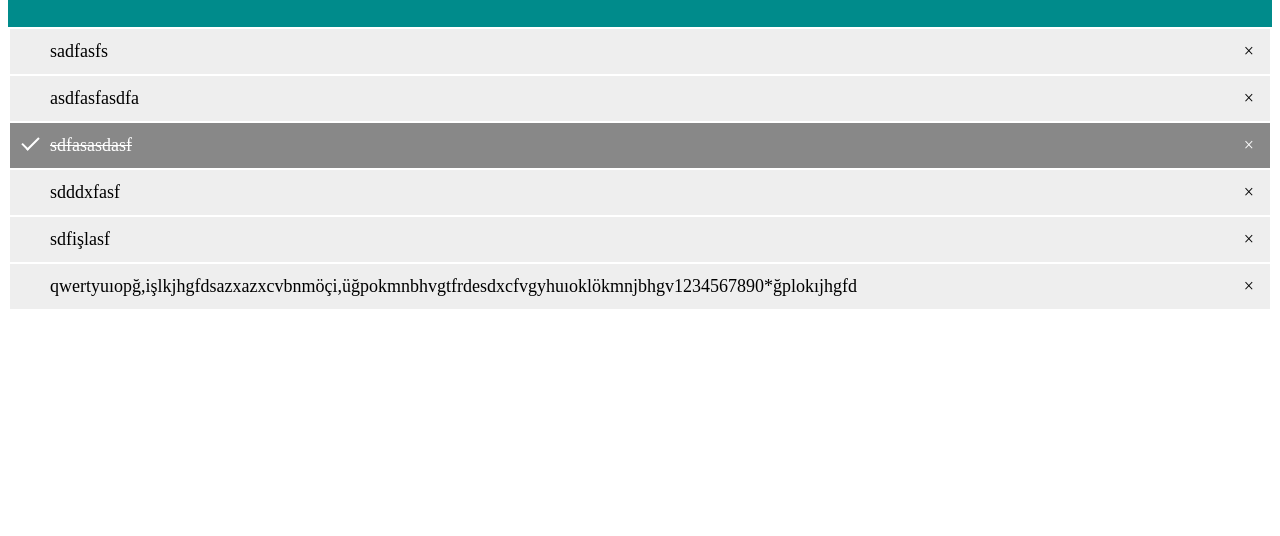
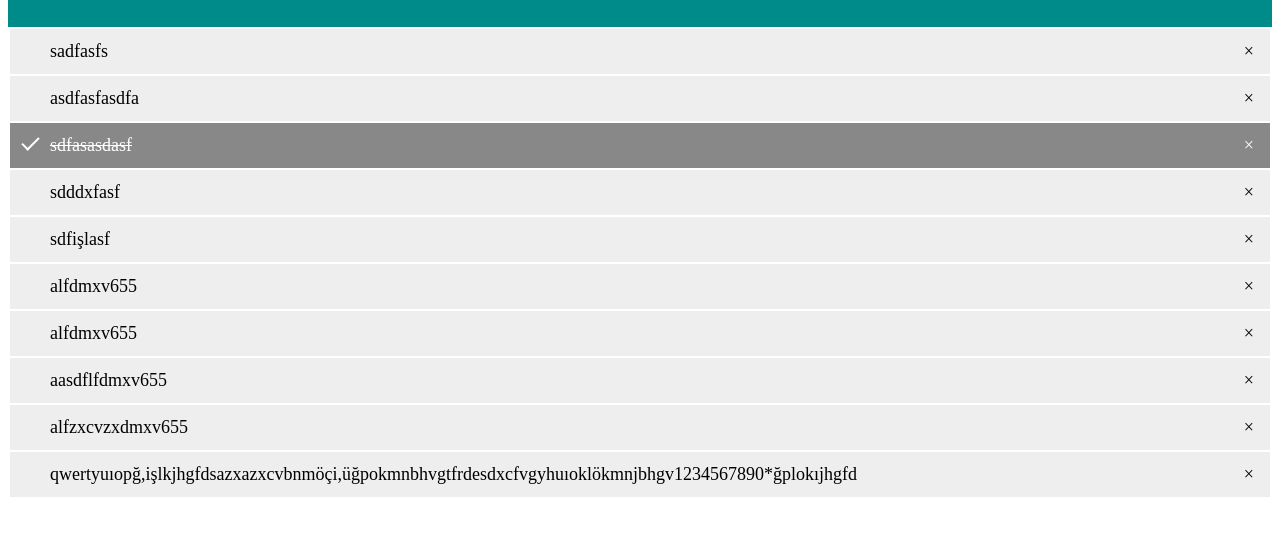
Before and after one commit to AdEnPo/Deneme, a plain HTML site: page Liste Uygulama/index.html in a window 1280 px wide. Shown: the part 146-682 px from the top of the page. Drawn offline with Linux system fonts and the light colour scheme; files whose address does not match are found by name.

Commit message:
liste coğaltıldı

```diff
--- a/Liste Uygulama/index.html
+++ b/Liste Uygulama/index.html
@@ -21,6 +21,10 @@
 		<li class="checked">sdfasasdasf</li>
 		<li>sdddxfasf</li>
 		<li>sdfişlasf</li>
+		<li>alfdmxv655</li>
+		<li>alfdmxv655</li>
+		<li>aasdflfdmxv655</li>
+		<li>alfzxcvzxdmxv655</li>
 		<li>qwertyuıopğ,işlkjhgfdsazxazxcvbnmöçi,üğpokmnbhvgtfrdesdxcfvgyhuıoklökmnjbhgv1234567890*ğplokıjhgfd</li>
 
 	</ul>
```
